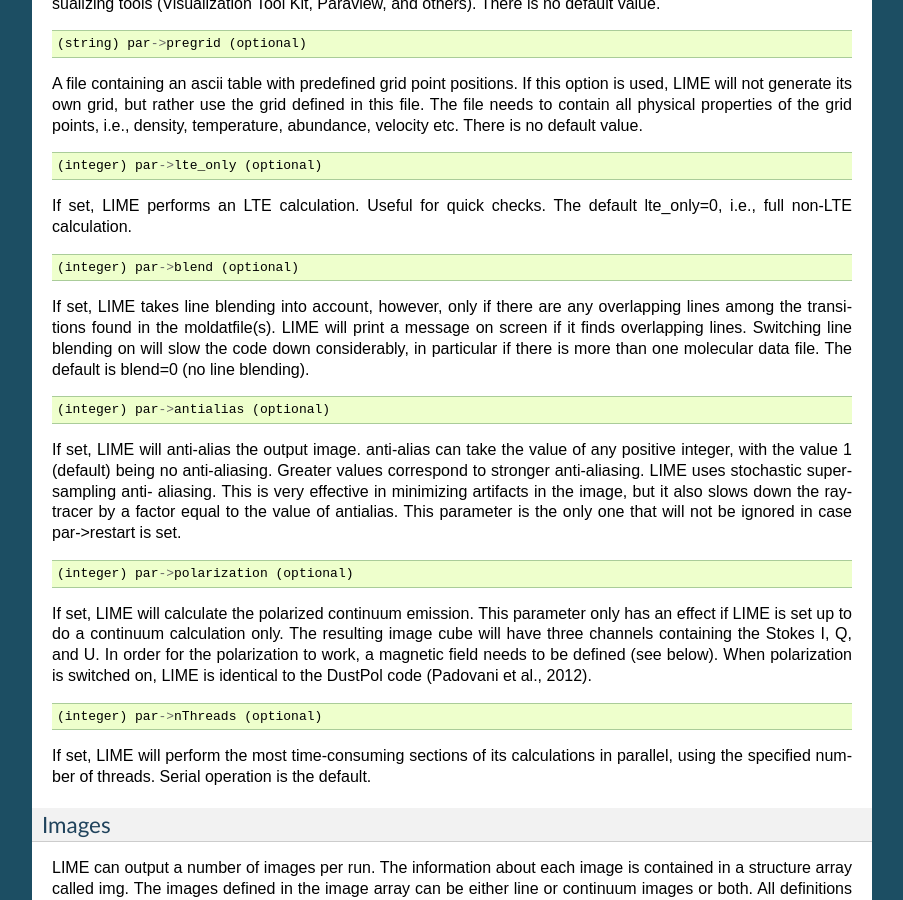
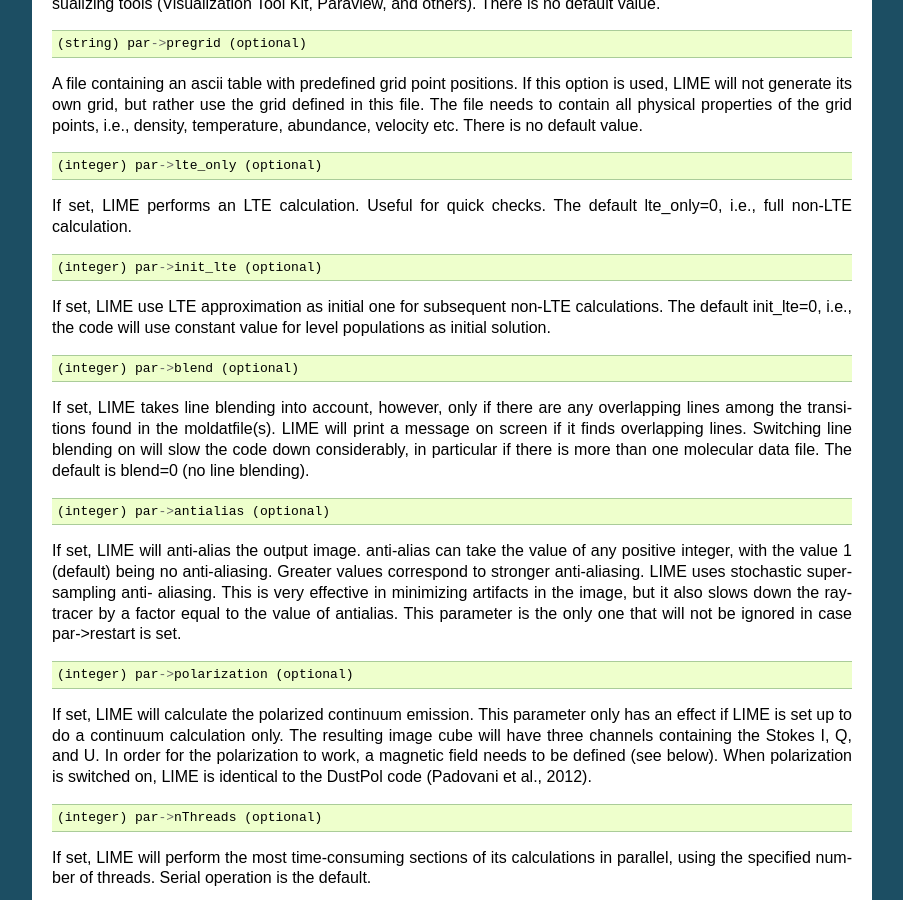
Before and after one commit to lime-rt/lime, a Sphinx documentation site: the page built from doc/usermanual.rst, in a window 1280 px wide and 900 px high, scrolled down 5646 px. Shown: the whole window, without its empty margins (198-1101 px from the left). Built offline with Sphinx 7.4.7, drawn with Linux system fonts in a browser that asks for light colours.

Commit message:
Notes on the new init_lte parameter.
Some explanation for the new parameter that allow to use LTE as initial solution.

```diff
--- a/doc/usermanual.rst
+++ b/doc/usermanual.rst
@@ -416,6 +416,13 @@
 
 If set, LIME performs an LTE calculation. Useful for quick checks. The
 default lte\_only=0, i.e., full non-LTE calculation.
+
+.. code:: c
+
+    (integer) par->init_lte (optional)
+
+If set, LIME use LTE approximation as initial one for subsequent non-LTE calculations. The
+default init\_lte=0, i.e., the code will use constant value for level populations as initial solution.
 
 .. code:: c
 
```
